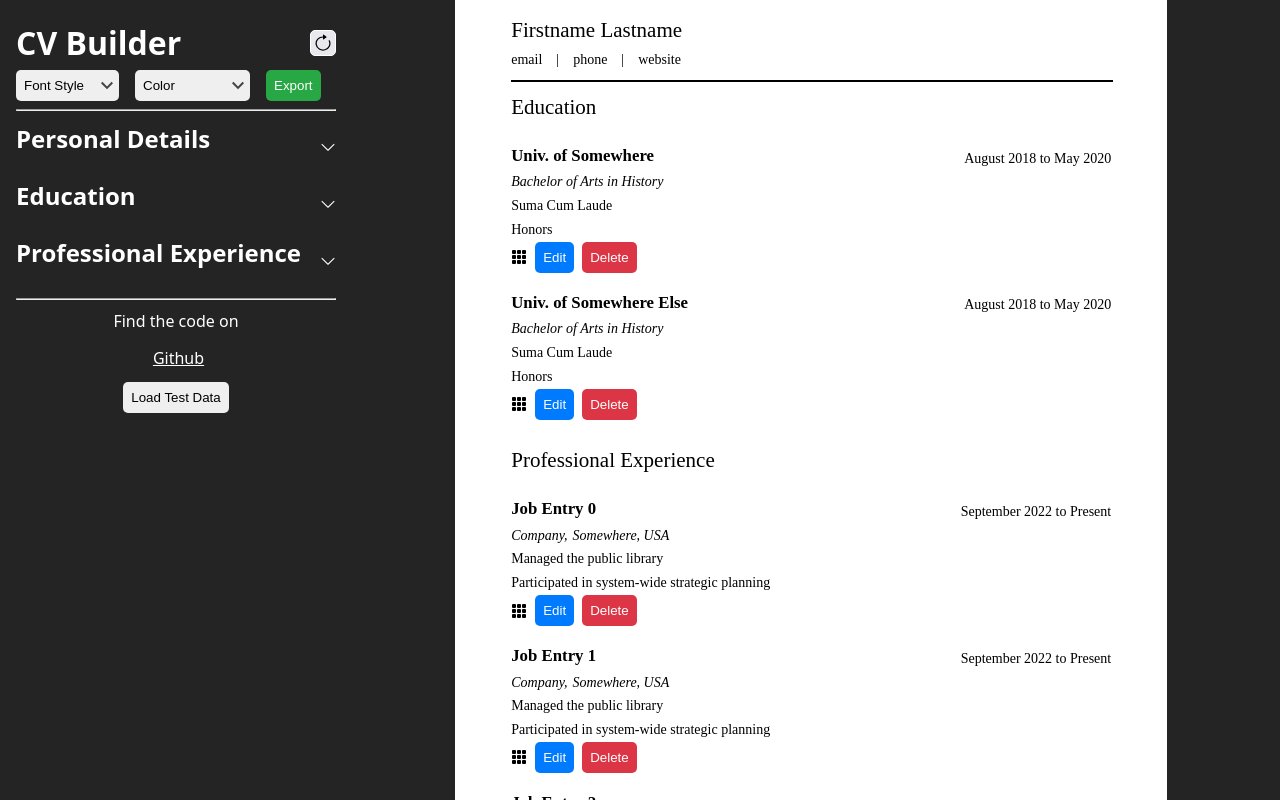
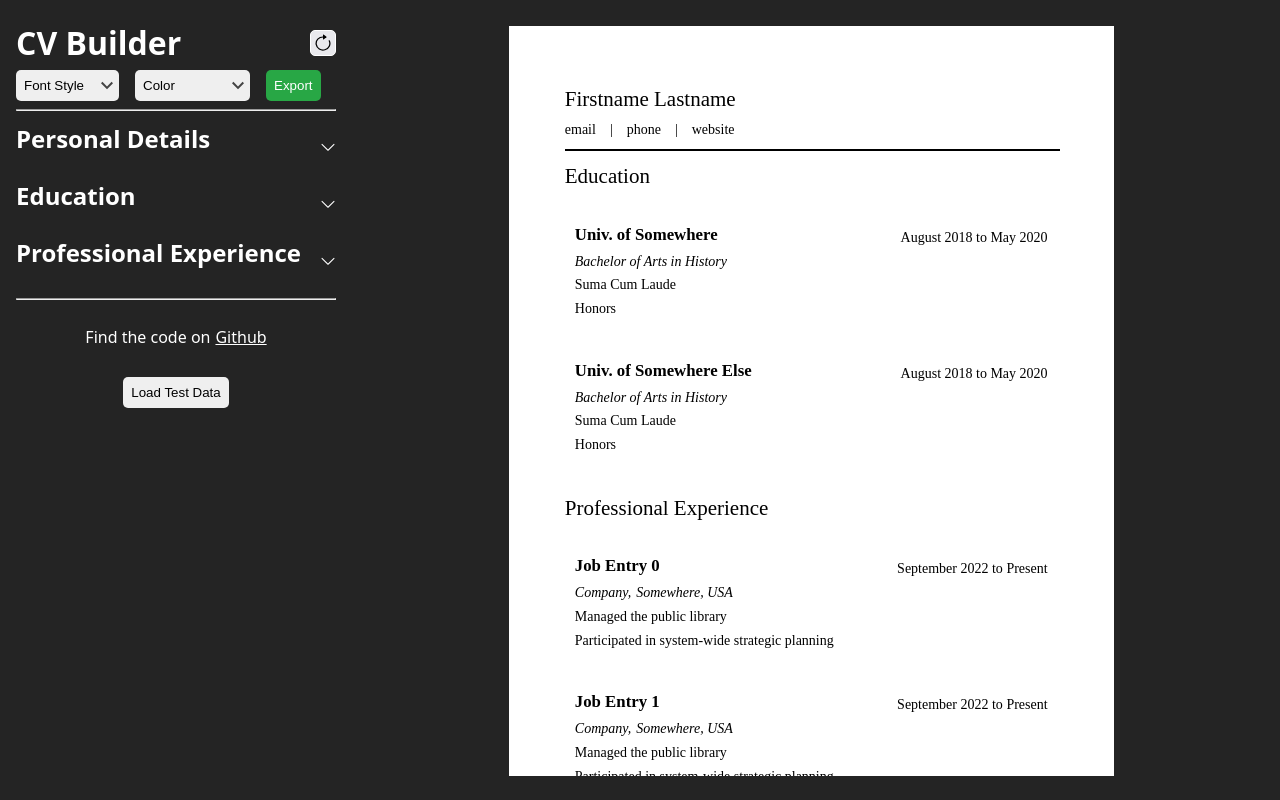
Before and after one commit to jamesspearsv/cv-builder, a React (Vite) app: page / in a window 1280 px wide. Both pictures are taken after a click on the button "Load Test Data". Built offline with nearby package versions, Linux system fonts and the light colour scheme.

Commit message:
Fix preview overflow bug

```diff
--- a/src/App.css
+++ b/src/App.css
@@ -101,6 +101,6 @@ main {
   }
 
   .entry {
-    margin-top: 2rem;
+    margin-top: 2rem !important;
   }
 }
--- a/src/components/Builder/Builder.css
+++ b/src/components/Builder/Builder.css
@@ -107,7 +107,7 @@ div:has(+ .builder-section-header) {
   gap: 10px;
 }
 
-#link-back > a {
+#link-back > p > a {
   color: white;
   margin-left: 5px;
 }
--- a/src/components/Builder/Builder.jsx
+++ b/src/components/Builder/Builder.jsx
@@ -61,8 +61,10 @@ export function Builder({ info, setInfo, style, setStyle }) {
       />
       <hr />
       <div id='link-back'>
-        Find the code on
-        <a href='https://github.com/jamesspearsv/cv-builder'>Github</a>
+        <p>
+          Find the code on
+          <a href='https://github.com/jamesspearsv/cv-builder'>Github</a>
+        </p>
         <button className='button' onClick={loadTestData}>
           Load Test Data
         </button>
--- a/src/components/Preview/Preview.css
+++ b/src/components/Preview/Preview.css
@@ -11,15 +11,17 @@
 }
 
 #preview {
-  --preview-size: 600px;
-  width: var(--preview-size);
-  min-height: calc(var(--preview-size) * 1.2941);
+  --preview-width: 55%;
+  --preview-height: calc(var(--preview-width) * 1.2941);
+  width: var(--preview-width);
   background-color: #ffffff;
   color: #000000;
   padding: 3.5rem;
   margin: 0.75rem;
   font-size: 14px;
   margin: auto;
+  aspect-ratio: 1/1.2941;
+  overflow-y: auto;
 }
 
 .preview-h1 {
@@ -43,18 +45,28 @@ hr.divider {
 
 .entry {
   margin-top: 1rem;
-  transition: padding 200ms ease-in-out;
+  transition: background-color 200ms ease-in-out;
+  padding: 10px;
 }
 
 .entry:hover {
   background-color: #e9e9ed;
-  padding: 10px;
   border: none;
   border-radius: 10px;
 }
 
 .wrap {
   white-space: pre-wrap;
+}
+
+.action-panel {
+  height: 0;
+  overflow: hidden;
+  transition: height 300ms ease-in-out;
+}
+
+.entry:hover .action-panel {
+  height: 50px;
 }
 
 .action-item svg:hover {
--- a/src/components/WorkPreview/WorkPreview.jsx
+++ b/src/components/WorkPreview/WorkPreview.jsx
@@ -3,7 +3,7 @@ import './WorkPreview.css';
 
 export function WorkPreview({ info, handleEditing, move, handleDeletion }) {
   if (info.work.length < 1)
-    return <div>Add some work experience using the builder to the left</div>;
+    return <div>Add some work experience using the builder to the left.</div>;
 
   return info.work.map((entry, index) => (
     <div
```
